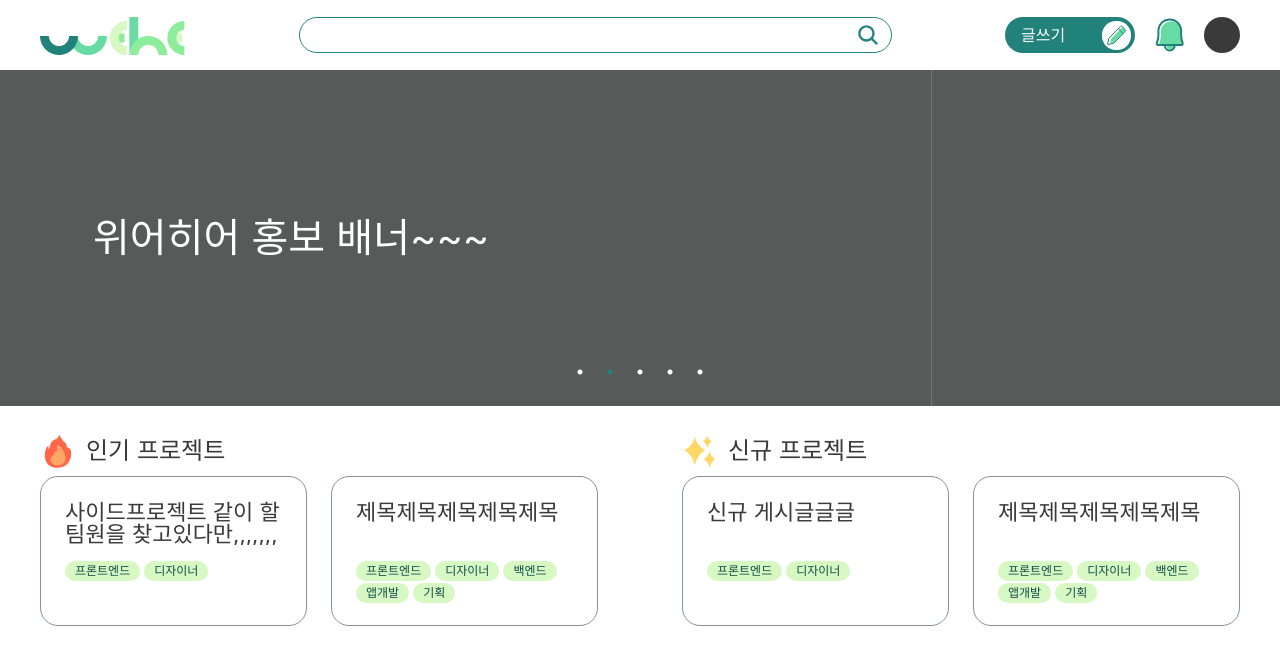
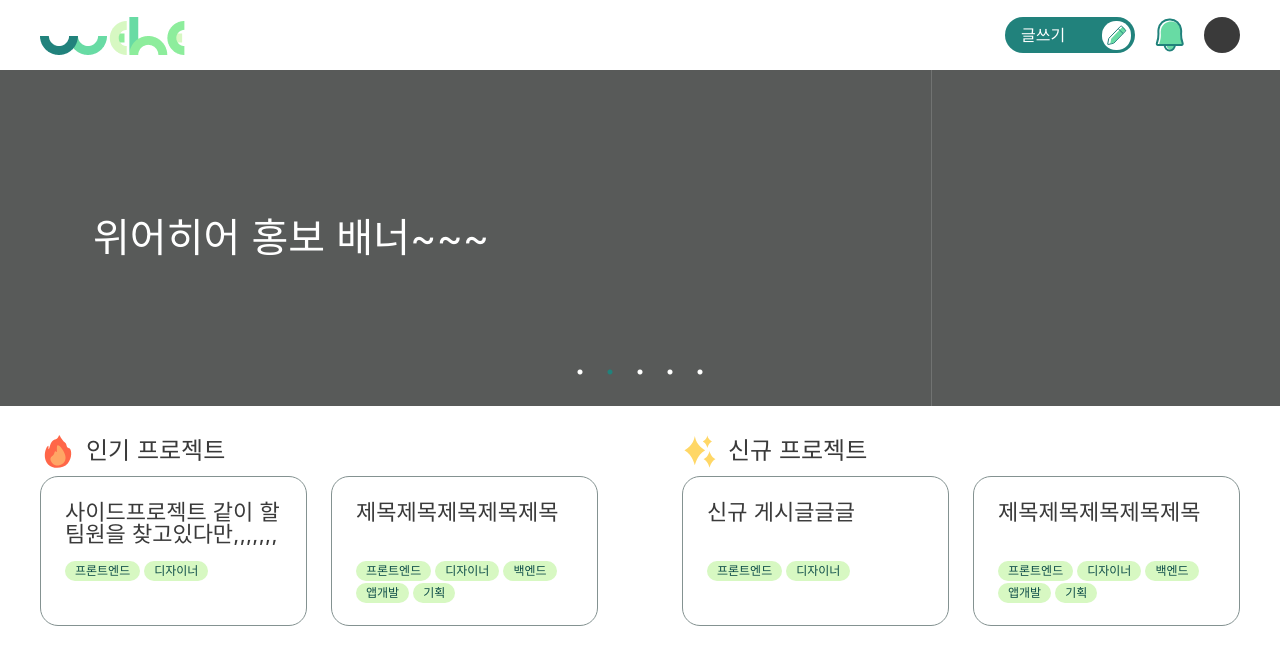
Before and after one commit to Team-We-Here/wehe-client, a Next.js app: page / in a window 1280 px wide. Shown: the top 664 px of the page. Built offline with nearby package versions, Linux system fonts and the light colour scheme.

Commit message:
FIX: component index.ts 추가

```diff
--- a/src/components/Contents/Main/MainContent.tsx
+++ b/src/components/Contents/Main/MainContent.tsx
@@ -1,7 +1,7 @@
 import { NewSimplePost, PopularSimplePost } from '@src/constants/mockData';
 
-import SimplePostItem from '@src/components/Items/SimplePostItem/SimplePostItem';
-import MainSlider from '@src/components/MainSlider/MainSlider';
+import SimplePostItem from '@src/components/Items/SimplePostItem';
+import MainSlider from '@src/components/MainSlider';
 
 import NewIcon from '@public/icons/main-new.svg';
 import PopularIcon from '@public/icons/main-popular.svg';
--- /dev/null
+++ b/src/components/Contents/Main/index.ts
@@ -0,0 +1 @@
+export { default } from './MainContent';
--- a/src/components/Items/SimplePostItem/SimplePostItem.tsx
+++ b/src/components/Items/SimplePostItem/SimplePostItem.tsx
@@ -1,4 +1,4 @@
-import Tag from '@src/components/Tag/Tag';
+import Tag from '@src/components/Tag';
 
 import * as S from './SimplePostItem.styled';
 
--- /dev/null
+++ b/src/components/Items/SimplePostItem/index.ts
@@ -0,0 +1 @@
+export { default } from './SimplePostItem';
--- /dev/null
+++ b/src/components/MainSlider/index.ts
@@ -0,0 +1 @@
+export { default } from './MainSlider';
--- /dev/null
+++ b/src/components/Tag/index.ts
@@ -0,0 +1 @@
+export { default } from './Tag';
--- a/src/components/layout/Header/Header.tsx
+++ b/src/components/layout/Header/Header.tsx
@@ -2,10 +2,7 @@ import Image from 'next/image';
 
 import BellIcon from '@public/icons/header-bell.svg';
 import PenIcon from '@public/icons/header-pen.svg';
-import SearchIcon from '@public/icons/header-search.svg';
 import LogoSrc from '@public/images/wehe-logo.png';
-
-import { Input } from 'antd';
 
 import * as S from './Header.styled';
 
@@ -14,9 +11,7 @@ const Header = () => {
     <S.Container>
       <S.MainWrapper>
         <Image src={LogoSrc} alt='로고' />
-        <S.InputWrapper>
-          <Input suffix={<SearchIcon />} />
-        </S.InputWrapper>
+
         <S.SettingWrapper>
           <S.WritingWrapper>
             <span>글쓰기</span>
--- /dev/null
+++ b/src/components/layout/Header/index.ts
@@ -0,0 +1 @@
+export { default } from './Header';
--- a/src/pages/_app.tsx
+++ b/src/pages/_app.tsx
@@ -2,7 +2,7 @@ import type { AppProps } from 'next/app';
 
 import { antdConfig } from '@src/constants/antd';
 
-import Header from '@src/components/layout/Header/Header';
+import Header from '@src/components/layout/Header';
 
 import { GlobalStyle } from '@src/styles/global-style';
 
--- a/src/pages/index.tsx
+++ b/src/pages/index.tsx
@@ -1,4 +1,4 @@
-import MainContent from '@src/components/Contents/Main/MainContent';
+import MainContent from '@src/components/Contents/Main';
 
 export default function Home() {
   return <MainContent />;
```
